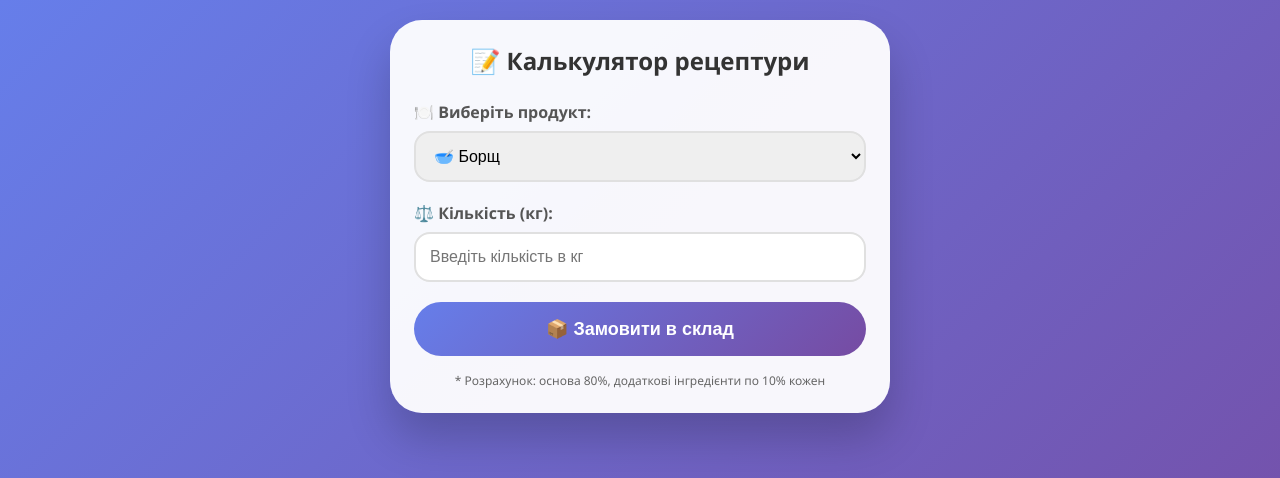
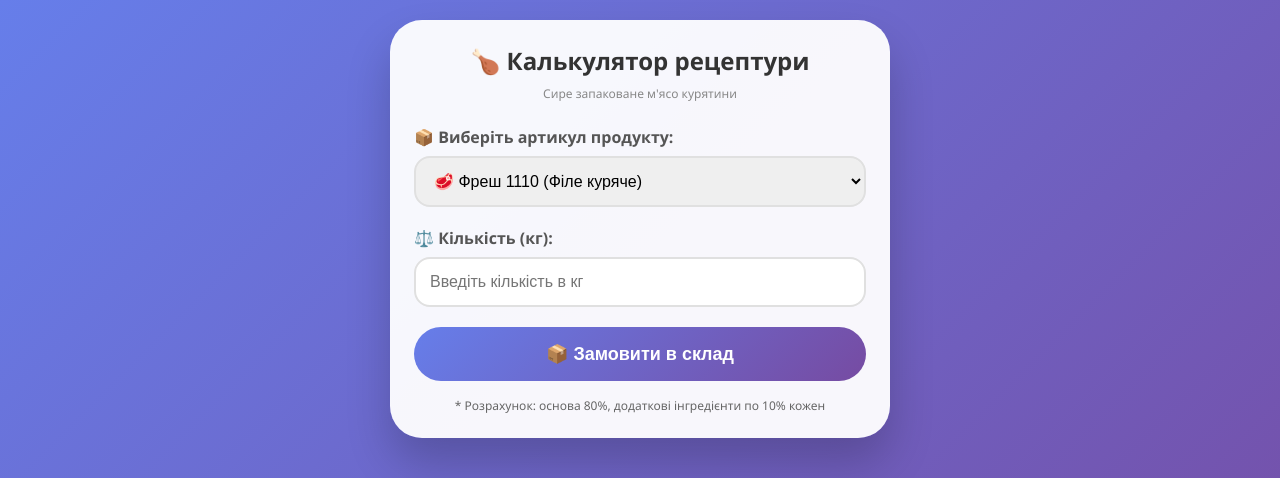
Before and after one commit to tableshift89/telegram_miniapp_workers, a FastAPI app: page /recipe in a window 1280 px wide. Shown: the top 478 px of the page. Run offline with FastAPI, Linux system fonts and the light colour scheme; parts of the project's set-up code (start-up, migrations or seed data) failed here and were passed over; some libraries are stand-ins or nearby versions.

Commit message:
Update recipe.html

```diff
--- a/app/templates/recipe.html
+++ b/app/templates/recipe.html
@@ -3,7 +3,7 @@
 <head>
     <meta charset="UTF-8">
     <meta name="viewport" content="width=device-width, initial-scale=1.0, user-scalable=no">
-    <title>📝 Калькулятор рецептури</title>
+    <title>🍗 Калькулятор рецептури курятини</title>
     <script src="https://telegram.org/js/telegram-web-app.js"></script>
     <style>
         * {
@@ -31,8 +31,15 @@
         h1 {
             text-align: center;
             color: #333;
+            margin-bottom: 8px;
+            font-size: 24px;
+        }
+
+        .subtitle {
+            text-align: center;
+            color: #888;
+            font-size: 12px;
             margin-bottom: 24px;
-            font-size: 24px;
         }
 
         .form-group {
@@ -125,16 +157,16 @@
 </head>
 <body>
     <div class="container">
-        <h1>📝 Калькулятор рецептури</h1>
+        <h1>🍗 Калькулятор рецептури</h1>
+        <div class="subtitle">Сире запаковане м'ясо курятини</div>
 
         <div class="form-group">
-            <label>🍽️ Виберіть продукт:</label>
+            <label>📦 Виберіть артикул продукту:</label>
             <select id="product-select">
-                <option value="Борщ">🥣 Борщ</option>
-                <option value="Пельмені">🥟 Пельмені</option>
-                <option value="Вареники">🥟 Вареники з картоплею</option>
-                <option value="Суп-пюре">🥣 Суп-пюре грибний</option>
-                <option value="Каша гречана">🍚 Каша гречана з м'ясом</option>
+                <option value="fresh_1110">🥩 Фреш 1110 (Філе куряче)</option>
+                <option value="fresh_1120">🍗 Фреш 1120 (Стегно куряче)</option>
+                <option value="fresh_1130">🍖 Фреш 1130 (Крильце куряче)</option>
+                <option value="fresh_1140">🍗 Фреш 1140 (Гомілка куряча)</option>
             </select>
         </div>
 
@@ -162,59 +195,61 @@
         const tg = window.Telegram.WebApp;
         tg.expand();
 
-        // База даних інгредієнтів для різних продуктів
+        // Рецепти для курятини (4 види)
         const recipes = {
-            "Борщ": {
-                base: "Буряк",
+            "fresh_1110": {
+                name: "🥩 Фреш 1110 (Філе куряче)",
+                article: "Фреш 1110",
+                base: { name: "Велике філе куряче", percent: 80 },
                 ingredients: [
-                    { name: "Капуста", percent: 80 },
-                    { name: "Картопля", percent: 10 },
-                    { name: "Морква", percent: 10 }
-                ]
+                    { name: "Мале філе куряче", percent: 10 },
+                    { name: "Подрібнене філе", percent: 10 }
+                ],
+                note: "Для фаршу дрібного помелу"
             },
-            "Пельмені": {
-                base: "Тісто",
+            "fresh_1120": {
+                name: "🍗 Фреш 1120 (Стегно куряче)",
+                article: "Фреш 1120",
+                base: { name: "Стегно без кістки", percent: 80 },
                 ingredients: [
-                    { name: "Свинина", percent: 80 },
-                    { name: "Цибуля", percent: 10 },
-                    { name: "Спеції", percent: 10 }
-                ]
+                    { name: "Стегно з кісткою", percent: 10 },
+                    { name: "Обрізки стегна", percent: 10 }
+                ],
+                note: "Для фаршу середнього помелу"
             },
-            "Вареники": {
-                base: "Тісто",
+            "fresh_1130": {
+                name: "🍖 Фреш 1130 (Крильце куряче)",
+                article: "Фреш 1130",
+                base: { name: "Крильце без кістки", percent: 80 },
                 ingredients: [
-                    { name: "Картопля", percent: 80 },
-                    { name: "Цибуля", percent: 10 },
-                    { name: "Спеції", percent: 10 }
-                ]
+                    { name: "Крильце з кісткою", percent: 10 },
+                    { name: "Обрізки крильця", percent: 10 }
+                ],
+                note: "Для фаршу крупного помелу"
             },
-            "Суп-пюре": {
-                base: "Гриби",
+            "fresh_1140": {
+                name: "🍗 Фреш 1140 (Гомілка куряча)",
+                article: "Фреш 1140",
+                base: { name: "Гомілка без кістки", percent: 80 },
                 ingredients: [
-                    { name: "Вершки", percent: 80 },
-                    { name: "Картопля", percent: 10 },
-                    { name: "Спеції", percent: 10 }
-                ]
-            },
-            "Каша гречана": {
-                base: "Гречка",
-                ingredients: [
-                    { name: "Свинина", percent: 80 },
-                    { name: "Цибуля", percent: 10 },
-                    { name: "Морква", percent: 10 }
-                ]
+                    { name: "Гомілка з кісткою", percent: 10 },
+                    { name: "Обрізки гомілки", percent: 10 }
+                ],
+                note: "Для фаршу ніжного помелу"
             }
         };
 
         const productSelect = document.getElementById('product-select');
         const weightInput = document.getElementById('weight');
         const resultDiv = document.getElementById('result');
+        const productTitle = document.getElementById('product-title');
         const ingredientsList = document.getElementById('ingredients-list');
         const totalWeightSpan = document.getElementById('total-weight');
+        const infoNote = document.getElementById('info-note');
         const orderBtn = document.getElementById('order-btn');
 
         function calculateRecipe() {
-            const product = productSelect.value;
+            const productKey = productSelect.value;
             const weight = parseFloat(weightInput.value);
 
             if (!weight || weight <= 0) {
@@ -222,20 +257,23 @@
                 return;
             }
 
-            const recipe = recipes[product];
+            const recipe = recipes[productKey];
             if (!recipe) return;
 
             // Розрахунок кількості кожного інгредієнта
-            const baseAmount = weight * 0.8;
+            const baseAmount = weight * (recipe.base.percent / 100);
             const ingredientAmounts = recipe.ingredients.map(ing => ({
                 name: ing.name,
+                percent: ing.percent,
                 amount: weight * (ing.percent / 100)
             }));
 
             // Відображення результатів
+            productTitle.innerHTML = `📋 ${recipe.name}`;
+
             let html = `
                 <div class="ingredient">
-                    <span class="ingredient-name">🍳 ${recipe.base} (основа):</span>
+                    <span class="ingredient-name">🍗 ${recipe.base.name} <span class="ingredient-percent">(${recipe.base.percent}%)</span>:</span>
                     <span class="ingredient-amount">${baseAmount.toFixed(2)} кг</span>
                 </div>
             `;
@@ -243,7 +281,7 @@
             ingredientAmounts.forEach(ing => {
                 html += `
                     <div class="ingredient">
-                        <span class="ingredient-name">➕ ${ing.name}:</span>
+                        <span class="ingredient-name">➕ ${ing.name} <span class="ingredient-percent">(${ing.percent}%)</span>:</span>
                         <span class="ingredient-amount">${ing.amount.toFixed(2)} кг</span>
                     </div>
                 `;
@@ -251,6 +289,7 @@
 
             ingredientsList.innerHTML = html;
             totalWeightSpan.innerText = `${weight.toFixed(2)} кг`;
+            infoNote.innerHTML = `📌 ${recipe.note} | Артикул: ${recipe.article}`;
             resultDiv.style.display = 'block';
         }
 
@@ -258,7 +297,7 @@
         weightInput.addEventListener('input', calculateRecipe);
 
         orderBtn.addEventListener('click', async () => {
-            const product = productSelect.value;
+            const productKey = productSelect.value;
             const weight = parseFloat(weightInput.value);
 
             if (!weight || weight <= 0) {
@@ -270,22 +309,25 @@
                 return;
             }
 
-            const recipe = recipes[product];
-            const baseAmount = weight * 0.8;
+            const recipe = recipes[productKey];
+            const baseAmount = weight * (recipe.base.percent / 100);
             const ingredientAmounts = recipe.ingredients.map(ing => ({
                 name: ing.name,
+                percent: ing.percent,
                 amount: weight * (ing.percent / 100)
             }));
 
-            // Формуємо повідомлення для відправки в Telegram
-            let message = `📦 *НОВЕ ЗАМОВЛЕННЯ*\n\n`;
-            message += `🍽️ *Продукт:* ${product}\n`;
+            // Формуємо детальне повідомлення
+            let message = `📦 *НОВЕ ЗАМОВЛЕННЯ НА СКЛАД*\n\n`;
+            message += `🏷️ *Артикул:* ${recipe.article}\n`;
+            message += `🍗 *Продукт:* ${recipe.name}\n`;
             message += `⚖️ *Загальна вага:* ${weight.toFixed(2)} кг\n\n`;
-            message += `📋 *Потрібні інгредієнти:*\n`;
-            message += `• ${recipe.base}: ${baseAmount.toFixed(2)} кг (80%)\n`;
+            message += `📋 *Склад рецептури:*\n`;
+            message += `• ${recipe.base.name} (${recipe.base.percent}%): ${baseAmount.toFixed(2)} кг\n`;
             ingredientAmounts.forEach(ing => {
-                message += `• ${ing.name}: ${ing.amount.toFixed(2)} кг\n`;
+                message += `• ${ing.name} (${ing.percent}%): ${ing.amount.toFixed(2)} кг\n`;
             });
+            message += `\n📌 *Примітка:* ${recipe.note}`;
 
             // Відправка даних в Telegram
             try {
@@ -293,12 +335,13 @@
                     method: 'POST',
                     headers: {'Content-Type': 'application/json'},
                     body: JSON.stringify({
-                        product: product,
+                        product: recipe.article,
+                        product_name: recipe.name,
                         weight: weight,
                         recipe: {
-                            base: recipe.base,
-                            base_amount: baseAmount,
-                            ingredients: ingredientAmounts
+                            base: { name: recipe.base.name, percent: recipe.base.percent, amount: baseAmount },
+                            ingredients: ingredientAmounts,
+                            note: recipe.note
                         }
                     })
                 });
@@ -306,14 +349,14 @@
                 if (response.ok) {
                     tg.showPopup({
                         title: "✅ Замовлення відправлено!",
-                        message: `Ваше замовлення на ${product} (${weight.toFixed(2)} кг) отримано.`,
+                        message: `${recipe.article}\n${weight.toFixed(2)} кг\n\nЗамовлення передано на склад.`,
                         buttons: [{type: "ok"}]
                     });
 
-                    // Відправляємо повідомлення в чат з ботом
+                    // Відправляємо дані в чат
                     tg.sendData(JSON.stringify({
                         type: 'order',
-                        product: product,
+                        product: recipe.article,
                         weight: weight,
                         message: message
                     }));
```
Also changed, not shown: other parts of app/templates/recipe.html (+27 -1 lines).
